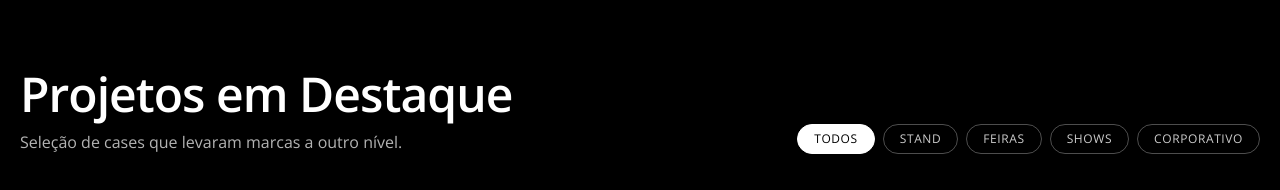
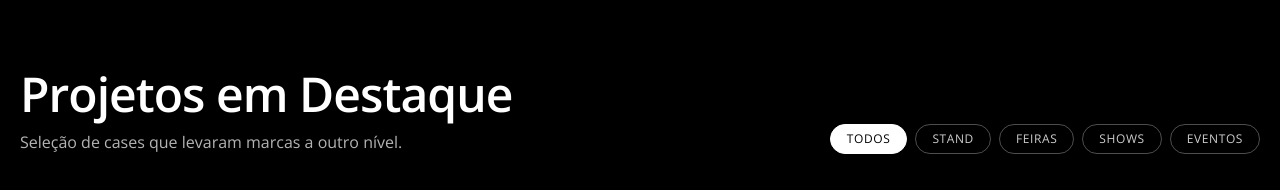
Before and after one commit to MarcosldcC/real-promo, a Next.js app: page / in a window 1280 px wide. Shown: the part 762-952 px from the top of the page. Built offline with nearby package versions, Linux system fonts and the light colour scheme.

Commit message:
alteração no filtro dnv

```diff
--- a/components/realpromo/neo-work.tsx
+++ b/components/realpromo/neo-work.tsx
@@ -6,50 +6,22 @@ import { Dialog, DialogContent, DialogHeader, DialogTitle } from "@/components/u
 type Item = {
   id: number
   title: string
-  category: "Stand" | "Feiras" | "Shows" | "Corporativo"
+  category: "Stand" | "Feiras" | "Shows" | "Eventos"
   meta: string
   src: string
   specs?: string[]
 }
 
 const DATA: Item[] = [
-  {
-    id: 1,
-    title: "Stand Topsat",
-    category: "Stand",
-    meta: "P3.91 Outdoor • 12m x 4m • 6000 nits",
-    src: "/standtopsat.jpg", // arquivo na raiz de public/
-    specs: ["Montagem 6h", "Operação 2 dias", "Conteúdo sincronizado com luz"],
-  },
-  {
-    id: 2,
-    title: "Crescere Contabilidade",
-    category: "Stand",
-    meta: "P2.5 Indoor • 6m x 3m • Ultra HD",
-    src: "/crescere.jpg",
-    specs: ["Design modular", "Playback 4K", "Conteúdo animado brand-safe"],
-  },
-  {
-    id: 3,
-    title: "Preserv",
-    category: "Stand",
-    meta: "P6 Giant • 14m x 6m",
-    src: "/preserv.jpg",
-    specs: ["Rigging certificado", "Timecode", "Operação multicâmera"],
-  },
-  {
-    id: 4,
-    title: "Kvoltz",
-    category: "Stand",
-    meta: "P2.5 Indoor • 4m x 2m • 3840Hz",
-    src: "/kvoltz.jpg",
-    specs: ["Cenografia clean", "Slides + vídeos", "Interatividade palco"],
-  },
+  { id: 1, title: "Stand Topsat", category: "Stand", meta: "P3.91 Outdoor • 12m x 4m • 6000 nits", src: "/standtopsat.jpg", specs: ["Montagem 6h", "Operação 2 dias", "Conteúdo sincronizado com luz"] },
+  { id: 2, title: "Crescere Contabilidade", category: "Stand", meta: "P2.5 Indoor • 6m x 3m • Ultra HD", src: "/crescere.jpg", specs: ["Design modular", "Playback 4K", "Conteúdo animado brand-safe"] },
+  { id: 3, title: "Preserv", category: "Stand", meta: "P6 Giant • 14m x 6m", src: "/preserv.jpg", specs: ["Rigging certificado", "Timecode", "Operação multicâmera"] },
+  { id: 4, title: "Kvoltz", category: "Stand", meta: "P2.5 Indoor • 4m x 2m • 3840Hz", src: "/kvoltz.jpg", specs: ["Cenografia clean", "Slides + vídeos", "Interatividade palco"] },
 ]
 
 export default function NeoWork() {
   const [filter, setFilter] =
-    useState<"Todos" | "Stand" | "Feiras" | "Shows" | "Corporativo">("Todos")
+    useState<"Todos" | "Stand" | "Feiras" | "Shows" | "Eventos">("Todos")
   const [active, setActive] = useState<Item | null>(null)
 
   const filtered = useMemo(
@@ -57,9 +29,12 @@ export default function NeoWork() {
     [filter]
   )
 
+  const filters = ["Todos", "Stand", "Feiras", "Shows", "Eventos"] as const
+
   return (
     <div className="mx-auto max-w-7xl px-5 py-20 md:py-28">
-      <div className="flex items-end justify-between">
+      {/* Header + Filtro */}
+      <div className="flex flex-col gap-4 md:flex-row md:items-end md:justify-between">
         <div>
           <h2 className="text-4xl font-extrabold tracking-[-0.02em] md:text-5xl">
             Projetos em Destaque
@@ -68,9 +43,9 @@ export default function NeoWork() {
             Seleção de cases que levaram marcas a outro nível.
           </p>
         </div>
-        <div className="hidden gap-2 md:flex">
-          {(["Todos", "Stand", "Feiras", "Shows", "Corporativo"] as const).map(
-            (f) => (
+
+        <div className="flex flex-wrap gap-2 md:justify-end">
+          {filters.map((f) => (
             <button
               key={f}
               onClick={() => setFilter(f)}
@@ -82,12 +57,11 @@ export default function NeoWork() {
             >
               {f}
             </button>
-            )
-          )}
+          ))}
         </div>
       </div>
 
-      {/* grid editorial */}
+      {/* Grid de cards */}
       <div className="mt-10 grid grid-cols-1 gap-6 sm:grid-cols-2 lg:grid-cols-3">
         {filtered.map((item) => (
           <button
@@ -101,7 +75,7 @@ export default function NeoWork() {
               className="h-[420px] w-full object-cover transition-transform duration-500 group-hover:scale-105"
               loading="lazy"
             />
-            <div className="pointer-events-none absolute inset-0 bg-gradient-to-t from-black/60 via-black/10 to-transparent opacity-100" />
+            <div className="pointer-events-none absolute inset-0 bg-gradient-to-t from-black/60 via-black/10 to-transparent" />
             <div className="pointer-events-none absolute inset-x-0 bottom-0 p-4">
               <div className="text-xs uppercase tracking-widest text-white/70">
                 {item.category}
@@ -113,33 +87,14 @@ export default function NeoWork() {
         ))}
       </div>
 
-      <div className="mt-6 flex gap-2 md:hidden">
-        {(["Todos", "Stand", "Feiras", "Shows", "Corporativo"] as const).map(
-          (f) => (
-            <button
-              key={f}
-              onClick={() => setFilter(f)}
-              className={`rounded-full border px-4 py-1.5 text-xs uppercase tracking-wider ${
-                filter === f
-                  ? "border-white bg-white text-black"
-                  : "border-white/30 text-white/80 hover:text-white"
-              }`}
-            >
-              {f}
-            </button>
-          )
-        )}
-      </div>
-
+      {/* Modal de detalhes */}
       <Dialog open={!!active} onOpenChange={(v) => !v && setActive(null)}>
         <DialogContent className="max-w-5xl border border-white/15 bg-black text-white">
-          {/* título acessível */}
           <DialogHeader>
             <DialogTitle className="sr-only">
               {active ? `${active.title} — detalhes` : "Detalhes do projeto"}
             </DialogTitle>
           </DialogHeader>
-
           {active && (
             <div className="grid gap-6 md:grid-cols-2">
               <div className="overflow-hidden rounded-lg border border-white/12">
```
Lines whose indentation alone changed are shown as unchanged.
